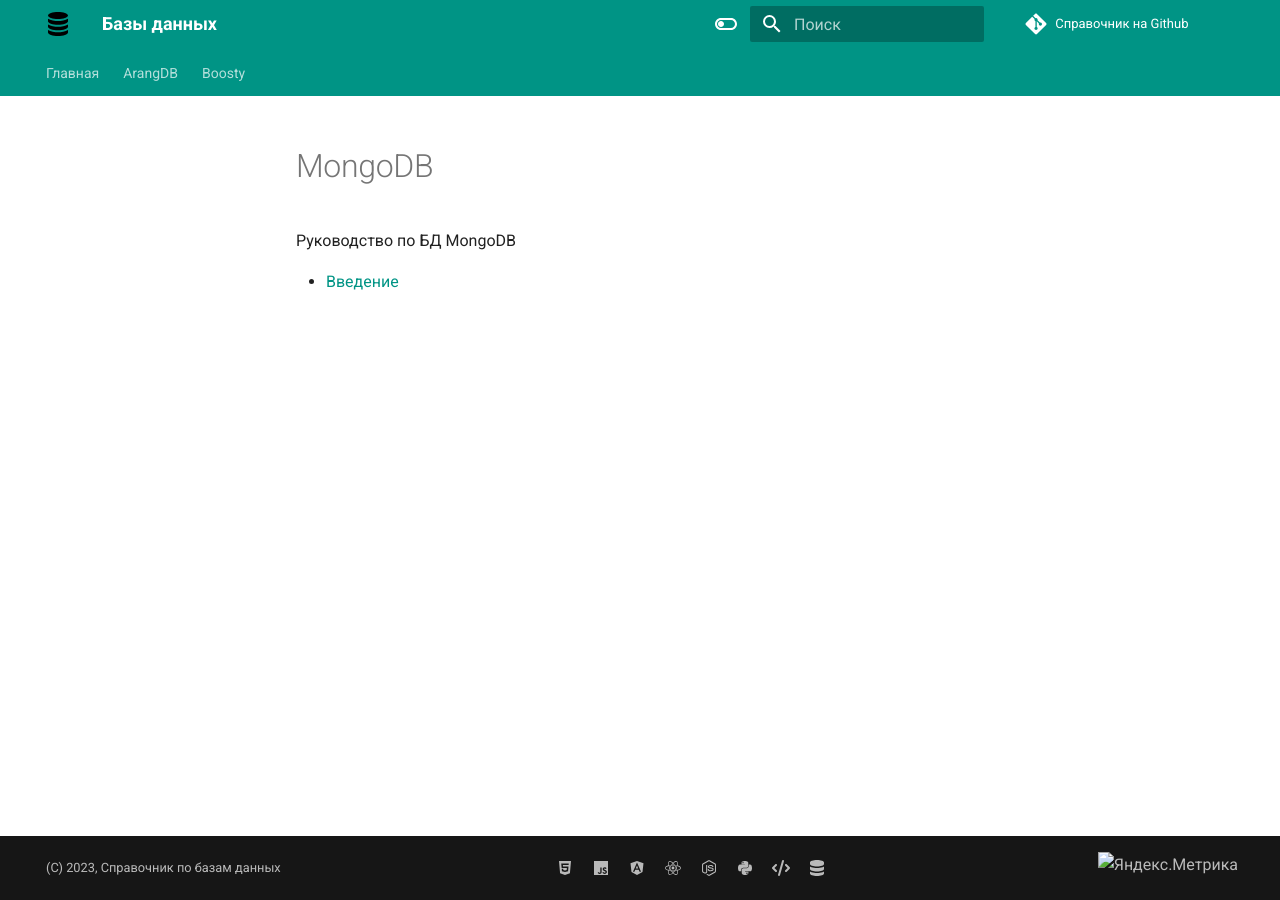
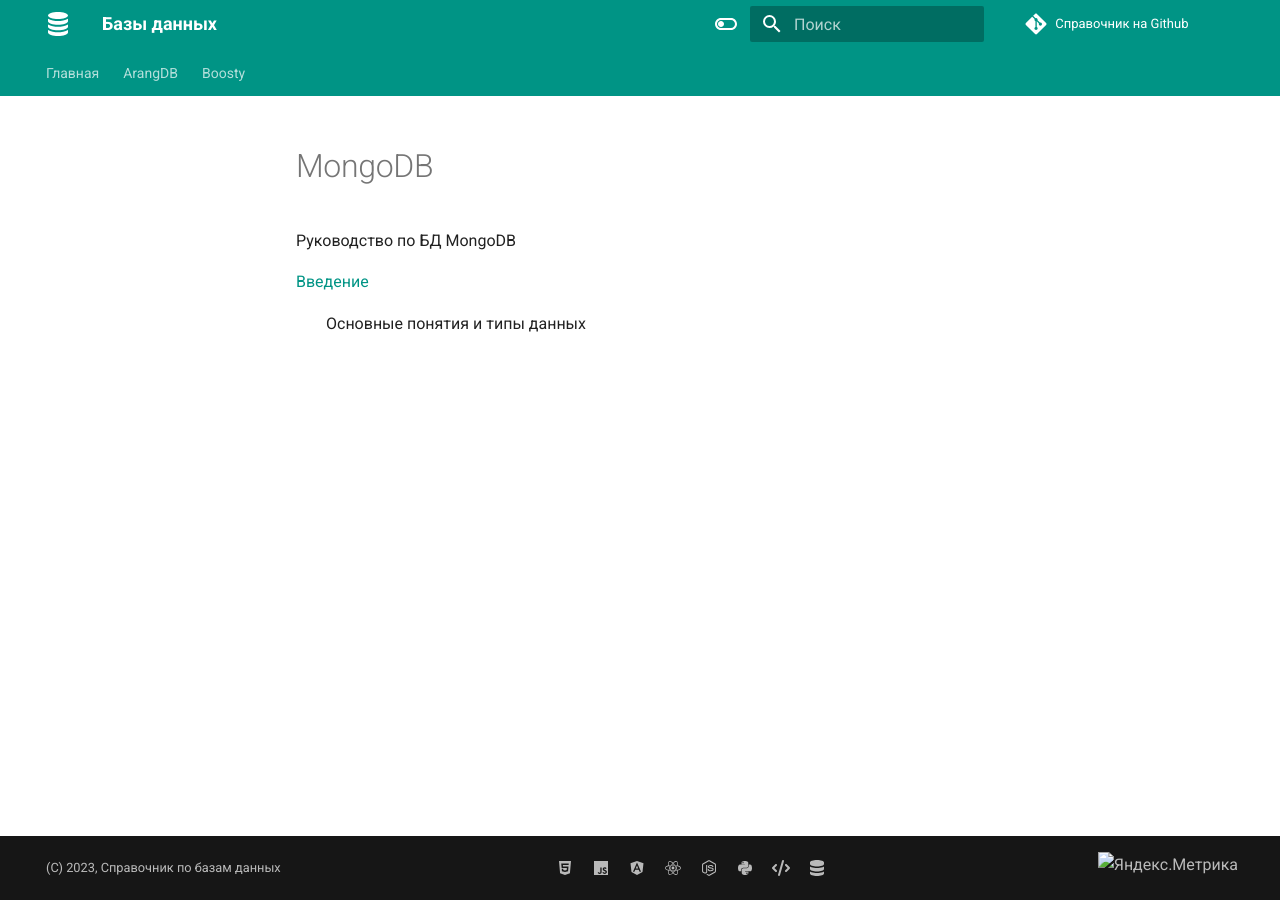
Before and after one commit to xsltdev/dbasedev.ru, an MkDocs documentation site: the page built from docs/mongodb/index.md, in a window 1280 px wide. Built offline with MkDocs 1.6.1 and Material for MkDocs 9.7.7, drawn with Linux system fonts in a browser that asks for light colours; comment, search, counter and statistics services are not loaded.

Commit message:
fix links

```diff
--- a/docs/mongodb/index.md
+++ b/docs/mongodb/index.md
@@ -2,4 +2,5 @@
 
 Руководство по БД MongoDB
 
-- [Введение](intro/index.md)
+[Введение](intro/index.md)
+: Основные понятия и типы данных
```
Also changed, not shown: package.json (+5 -5 lines), docs/db.svg, 1 other file.
